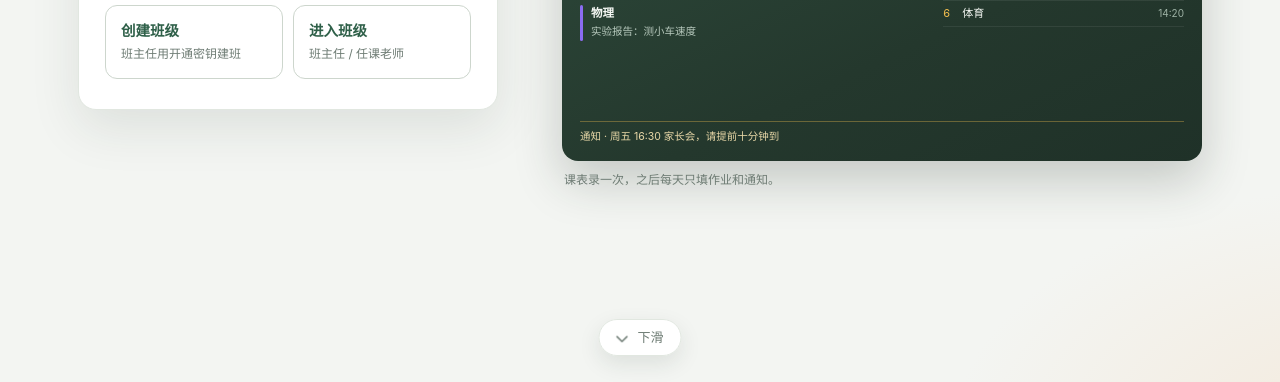
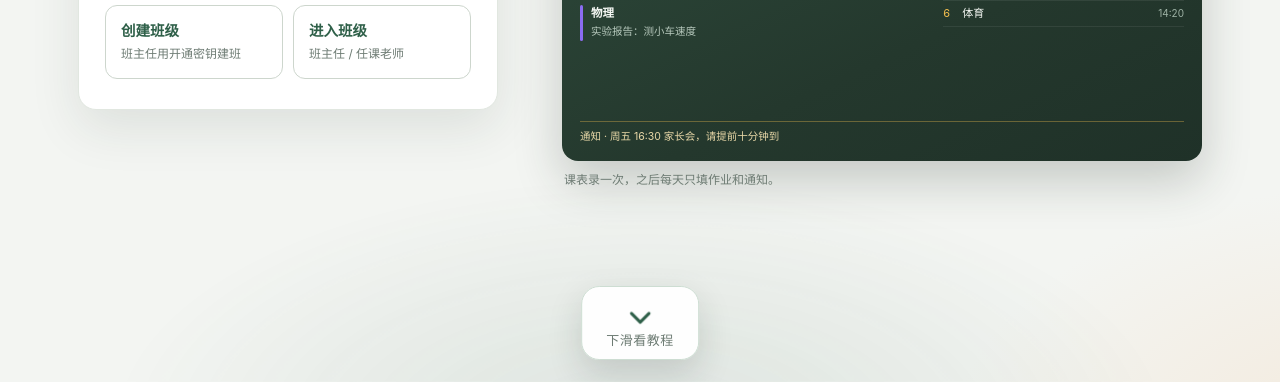
Before and after one commit to JinCV0/banping, a website: page publish-api/public/index.html in a window 1280 px wide. Shown: the part 418-800 px from the top of the page. Drawn offline with Linux system fonts and the light colour scheme; no server answers; files whose address does not match are found by name.

Commit message:
下滑提示改成整页轻推一下：箭头加大、底部呼吸光，动一下就停

```diff
--- a/publish-api/public/app.css
+++ b/publish-api/public/app.css
@@ -921,42 +921,73 @@ table.tbl td input[type="time"] { padding: 5px 7px; border-radius: 8px; width: 1
 
 /* ---------- 下滑提示（只在电脑端、未登录、还没滚动时出现） ---------- */
 
-.scroll-cue {
+/* 铺满视口的一层，只负责柔光和动画，不拦鼠标 */
+.scroll-hint {
   display: none;
   position: fixed;
+  inset: 0;
+  z-index: 40;
+  pointer-events: none;
+  transition: opacity .45s ease;
+}
+.scroll-hint.is-gone { opacity: 0; }
+.scroll-hint.is-gone .scroll-cue { pointer-events: none; }
+
+.scroll-hint::before {
+  content: "";
+  position: absolute;
+  inset: 0;
+  background: radial-gradient(58% 44% at 50% 106%, rgba(47, 96, 73, .2) 0%, rgba(47, 96, 73, .08) 46%, rgba(47, 96, 73, 0) 74%);
+  animation: cue-glow 3.2s ease-in-out infinite;
+}
+
+
+.scroll-cue {
+  position: absolute;
   left: 50%;
-  bottom: 26px;
-  z-index: 40;
-  align-items: center;
-  gap: 7px;
-  padding: 9px 17px 9px 14px;
-  border: 1px solid var(--line);
-  border-radius: 999px;
+  bottom: 22px;
+  transform: translateX(-50%);
+  display: inline-flex;
+  flex-direction: column;
+  align-items: center;
+  gap: 1px;
+  padding: 14px 24px 12px;
+  border: 1px solid #cdddd2;
+  border-radius: 18px;
   background: rgba(255, 255, 255, .95);
-  box-shadow: 0 8px 22px rgba(31, 45, 38, .10);
-  color: var(--muted);
+  box-shadow: 0 14px 34px rgba(31, 45, 38, .16);
+  color: var(--brand);
   font-size: 13px;
   line-height: 1;
   cursor: pointer;
-  transform: translateX(-50%);
-  transition: opacity .35s ease, color .15s, border-color .15s;
-}
-.scroll-cue svg { width: 17px; height: 17px; animation: cue-bob 1.7s ease-in-out infinite; }
-.scroll-cue:hover { color: var(--brand); border-color: #c8d8cc; }
-.scroll-cue.is-gone { opacity: 0; pointer-events: none; }
-
-@keyframes cue-bob {
-  0%, 100% { transform: translateY(-3px); }
-  50% { transform: translateY(4px); }
-}
+  pointer-events: auto;
+  transition: border-color .15s, box-shadow .2s, background .15s;
+}
+.scroll-cue:hover { border-color: #b9cfc0; box-shadow: 0 16px 38px rgba(31, 45, 38, .2); }
+.scroll-cue-text { margin-top: 4px; color: var(--muted); letter-spacing: .04em; }
+
+.scroll-cue-arrows { display: block; width: 28px; height: 28px; }
+.scroll-cue-arrows svg { display: block; width: 100%; height: 100%; animation: cue-flow 1.35s ease-in-out infinite; }
+
+@keyframes cue-flow {
+  0%, 100% { transform: translateY(-4px); }
+  50% { transform: translateY(5px); }
+}
+
+@keyframes cue-glow {
+  0%, 100% { opacity: .55; transform: translateY(8px) scale(.98); }
+  50% { opacity: 1; transform: translateY(-6px) scale(1.03); }
+}
+
 
 @media (min-width: 1101px) {
-  .scroll-cue { display: inline-flex; }
-  #app:not([hidden]) ~ .scroll-cue { display: none; }
+  .scroll-hint { display: block; }
+  #app:not([hidden]) ~ .scroll-hint { display: none; }
 }
 
 @media (prefers-reduced-motion: reduce) {
-  .scroll-cue svg { animation: none; }
+  .scroll-hint::before { animation: none; }
+  .scroll-cue-arrows svg { animation: none; opacity: 1; transform: none; }
 }
 
 /* ---------- 电脑端滚动教程（挂在登录屏下方；登录之后整页是老师端，就不挂了） ---------- */
--- a/publish-api/public/guide.js
+++ b/publish-api/public/guide.js
@@ -32,20 +32,78 @@
   steps.forEach(function (step) { observer.observe(step); });
 })();
 
-/* 下滑提示：滚起来就淡出；点它直接到教程开头。 */
+/*
+  下滑提示：
+  1) 停在顶部时，整页做一次"往下轻轻一推再弹回"的动势，让"下面还有内容"变成看得见的事；
+  2) 用户一动（滚轮/触摸/按键/点击）立刻停，之后不再打扰；
+  3) 已经滚下去了就只把提示淡出。
+*/
 (function () {
+  var hint = document.getElementById("scroll-hint");
   var cue = document.getElementById("scroll-cue");
-  if (!cue) return;
+  var guide = document.getElementById("guide");
+  if (!hint || !cue) return;
+
+  var reduced = window.matchMedia("(prefers-reduced-motion: reduce)").matches;
+  var stopped = false;
+  var nudging = false;
+  var timer = null;
+  var left = 3;
+  var NUDGE_TOP = 220;
 
   function sync() {
-    cue.classList.toggle("is-gone", window.scrollY > 40);
+    if (nudging) return;
+    hint.classList.toggle("is-gone", window.scrollY > 140);
   }
 
-  window.addEventListener("scroll", sync, { passive: true });
-  sync();
+  function stop() {
+    stopped = true;
+    if (timer) { clearTimeout(timer); timer = null; }
+    nudging = false;
+    sync();
+  }
 
-  cue.addEventListener("click", function () {
-    var guide = document.getElementById("guide");
+  function schedule(delay) {
+    if (stopped || timer || left <= 0) return;
+    timer = setTimeout(function () {
+      timer = null;
+      nudge();
+    }, delay);
+  }
+
+  function nudge() {
+    if (stopped) return;
+    if (window.scrollY > 140) { stop(); return; }
+    if (window.innerWidth < 1101) { schedule(1500); return; }
+    left -= 1;
+    nudging = true;
+    window.scrollTo({ top: NUDGE_TOP, behavior: "smooth" });
+    setTimeout(function () {
+      if (stopped) { nudging = false; return; }
+      window.scrollTo({ top: 0, behavior: "smooth" });
+      setTimeout(function () {
+        nudging = false;
+        sync();
+        schedule(3600);
+      }, 520);
+    }, 900);
+  }
+
+  cue.addEventListener("click", function (event) {
+    event.preventDefault();
+    stop();
+    hint.classList.add("is-gone");
     if (guide) guide.scrollIntoView({ behavior: "smooth", block: "start" });
   });
+
+  window.addEventListener("scroll", sync, { passive: true });
+  window.addEventListener("wheel", stop, { passive: true });
+  window.addEventListener("touchstart", stop, { passive: true });
+  window.addEventListener("keydown", stop);
+  window.addEventListener("click", function (event) {
+    if (!cue.contains(event.target)) stop();
+  });
+
+  sync();
+  if (!reduced) schedule(1100);
 })();
--- a/publish-api/public/index.html
+++ b/publish-api/public/index.html
@@ -153,10 +153,14 @@
     </aside>
   </section>
 
-  <button type="button" class="scroll-cue" id="scroll-cue" aria-label="下滑查看使用教程">
-    <svg viewBox="0 0 24 24" aria-hidden="true"><path d="M5 9l7 7 7-7" fill="none" stroke="currentColor" stroke-width="2" stroke-linecap="round" stroke-linejoin="round"/></svg>
-    <span>下滑</span>
-  </button>
+  <div class="scroll-hint" id="scroll-hint">
+    <button type="button" class="scroll-cue" id="scroll-cue" aria-label="下滑查看使用教程">
+      <span class="scroll-cue-arrows" aria-hidden="true">
+        <svg viewBox="0 0 24 24"><path d="M4.5 8.5l7.5 7.5 7.5-7.5" fill="none" stroke="currentColor" stroke-width="2.6" stroke-linecap="round" stroke-linejoin="round"/></svg>
+      </span>
+      <span class="scroll-cue-text">下滑看教程</span>
+    </button>
+  </div>
 
   <!-- 电脑端滚动教程：一屏一屏往下走，五步从零到能用。手机端不显示（手机上本来就在扫码那条路上）。 -->
   <section class="guide" id="guide" aria-labelledby="guide-title">
```
